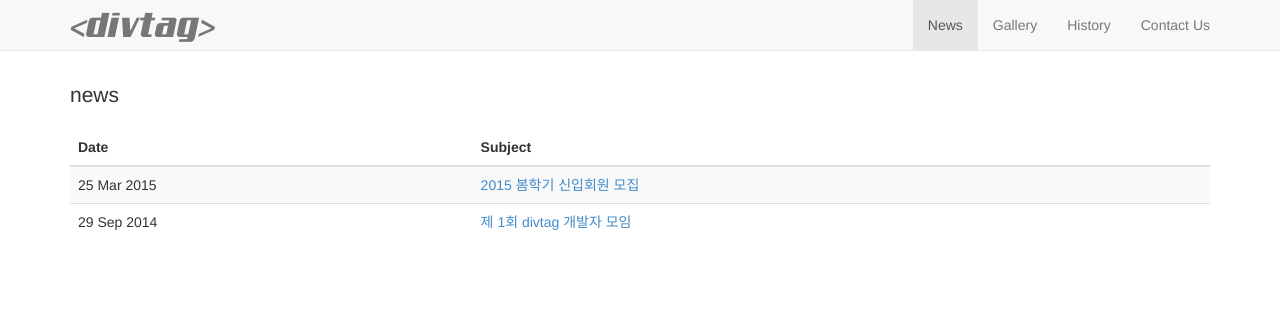
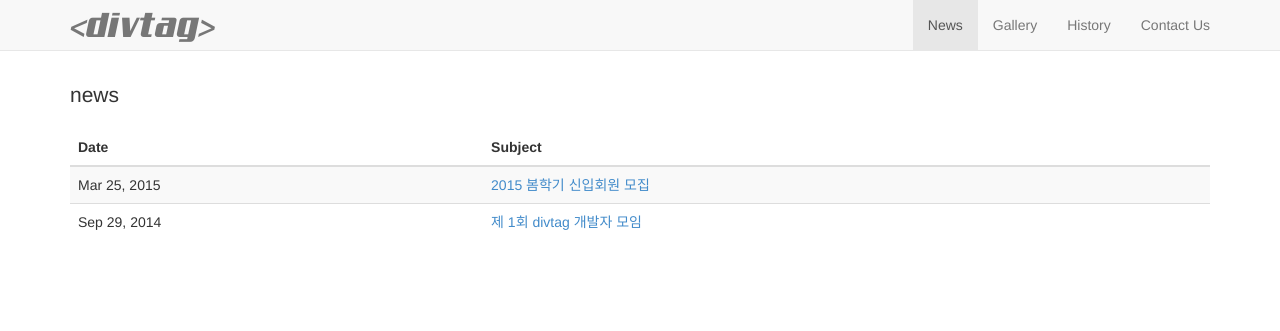
Before and after one commit to divtagers/divtagers.github.io, a Jekyll site: the page built from news/index.html, in a window 1280 px wide. Shown: the top 331 px of the page. Built offline with Jekyll 4.4.1, drawn with Linux system fonts in a browser that asks for light colours; nearby versions of some CDN libraries; Markdown is read by kramdown in place of the engine named in the settings.

Commit message:
Fix Date

```diff
--- a/news/index.html
+++ b/news/index.html
@@ -15,7 +15,7 @@ type: news
 	<tbody>
 	    {% for post in site.posts %}
 	      	<tr>
-	      	  <td>{{ post.date | date_to_string }}</td>
+	      	  <td>{{ post.date | date: "%b %d, %Y" }}</td>
 	      	  <td><a href="{{ post.url }}">{{ post.title }}</a></td>
 	      	</tr>
 	    {% endfor %}
```
